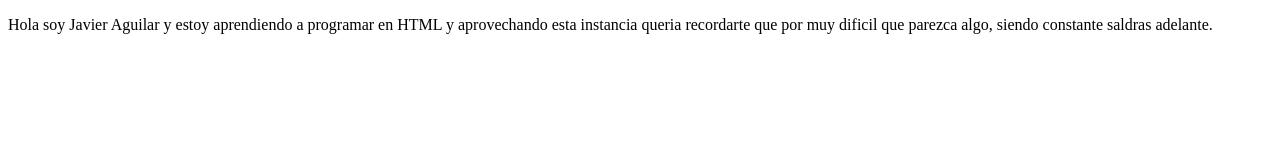
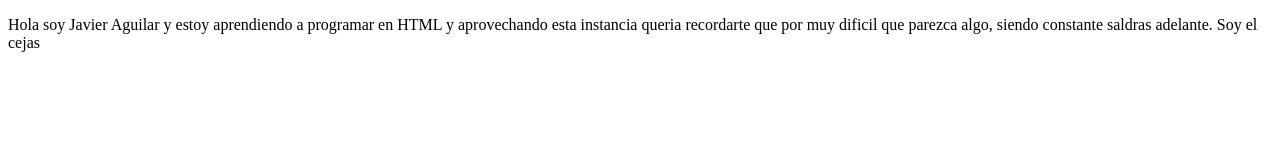
Before and after one commit to TioJavix/Primerproyectodemo, a plain HTML site: page index.html in a window 1280 px wide. Drawn offline with Linux system fonts and the light colour scheme.

Commit message:
cambios agregue un soy el cejas

```diff
--- a/index.html
+++ b/index.html
@@ -10,7 +10,7 @@
     <p>
         Hola soy Javier Aguilar y estoy aprendiendo a programar en HTML y aprovechando
         esta instancia queria recordarte que por muy dificil que parezca algo, siendo constante
-        saldras adelante.
+        saldras adelante. Soy el cejas
     </p>
 </body>
 </html>
```
